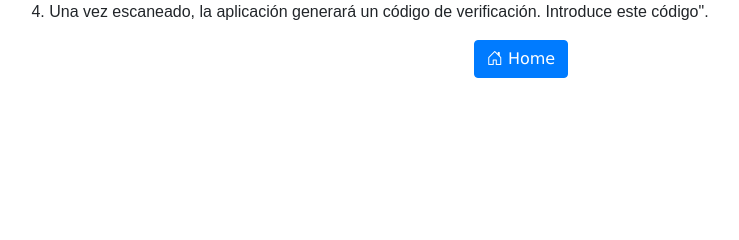
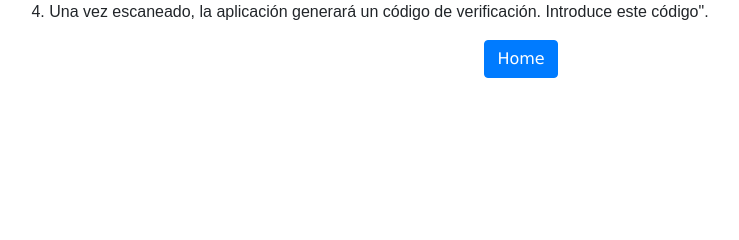
Before and after one commit to salaesteve2/42campus_ft_transcendence, a Django app: template prueba_django/mysite/templates/base/google_t.html in a window 1280 px wide. Shown: the part 183-423 px from the top of the page, without its empty margins (119-858 px from the left). Run offline with Django 5.2, Linux system fonts and the light colour scheme; the template is opened without the code that fills it, so the values that code supplies are empty; some libraries are stand-ins or nearby versions.

Commit message:
Update google_t.html

```diff
--- a/prueba_django/mysite/templates/base/google_t.html
+++ b/prueba_django/mysite/templates/base/google_t.html
@@ -24,6 +24,6 @@
         <img src="{{qr_path}}" alt="Google Authenticator QR Code">
         <li>Una vez escaneado, la aplicación generará un código de verificación. Introduce este código".</li>
     </ol>
-    <p><a href="{% url 'home' %}" class="btn btn-primary links"><i class="bi bi-house-door"></i> {% trans "Home" %}</a></p>
+    <a href="{% url 'home' %}" class="btn btn-primary links" onclick="pushStateFunction()">{% trans "Home" %}</a>
 </body>
 </html>
```
